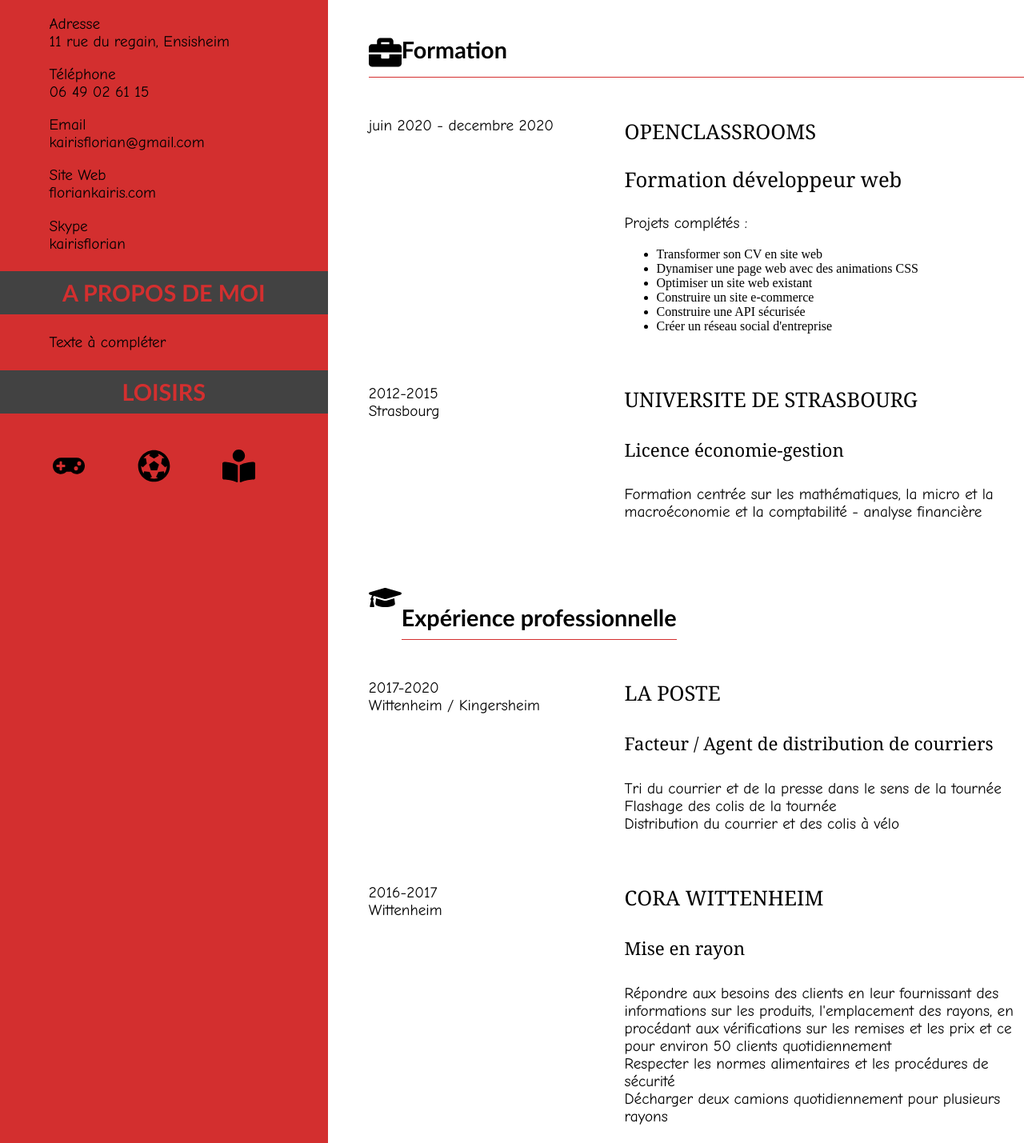
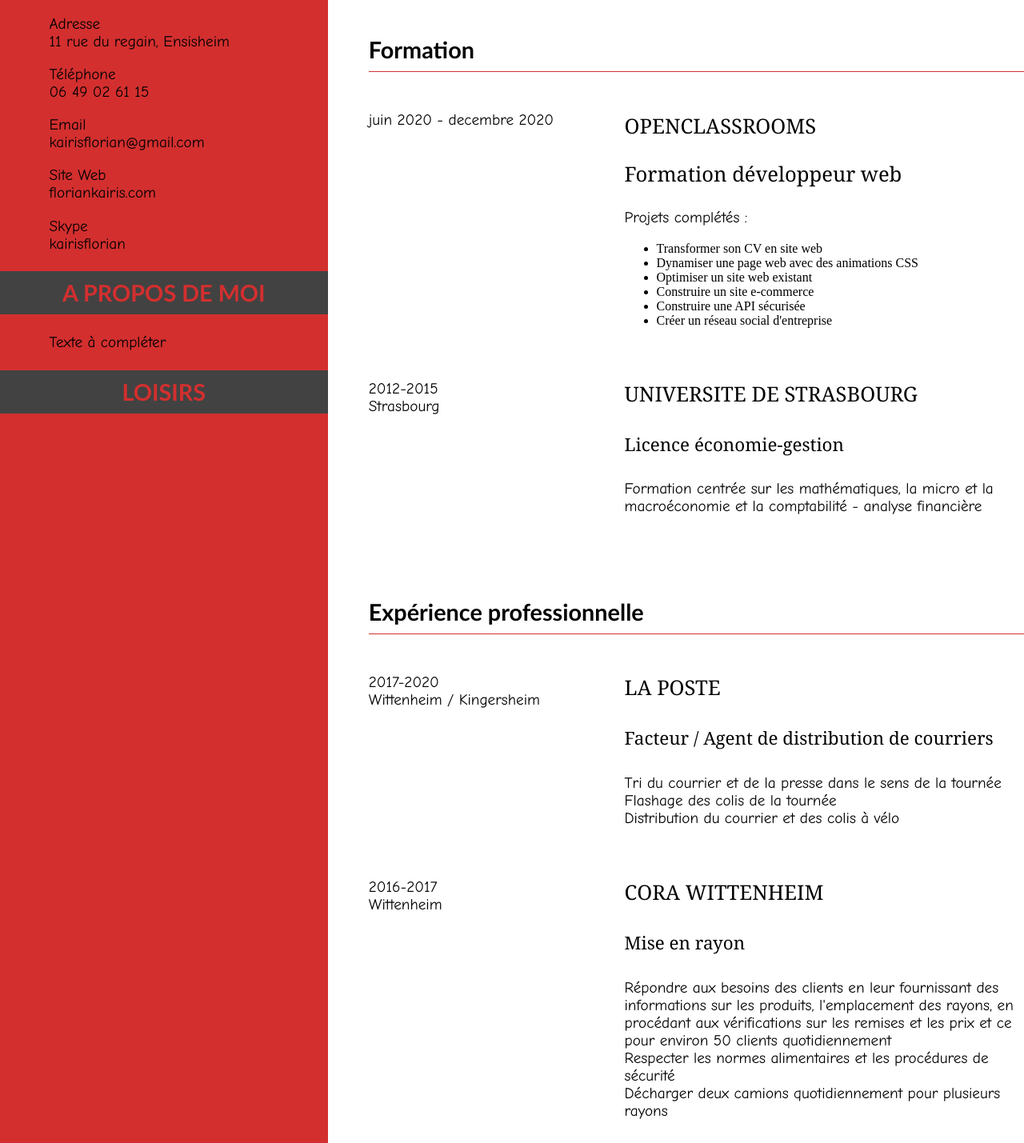
Before and after one commit to kairisflorian/CV-Florian-Kairis, a plain HTML site: page cv.html in a window 1280 px wide. Shown: the part 280-1709 px from the top of the page at 80% size. Drawn offline with Linux system fonts and the light colour scheme.

Commit message:
maj sémantique

```diff
--- a/cv.html
+++ b/cv.html
@@ -8,38 +8,23 @@
 
 
 <body>
-
-
 	<!-- Partie principale du CV -->
 	<div id="Partie_Principale">
-
 		<!-- En-tête du CV -->
 		<header>
 			<h1><strong><span class="nom">FLORIAN</span> KAIRIS</strong></h1>
 			<h2><strong>Développeur web</strong> freelance</h2>
 		</header>
-
-
-
-
-
-
 		<!-- Section formation -->
-			<section id="Section_1">
-
-				<h2 id="briefcase">
-				 <img src="briefcase.svg" alt="briefcase">
-				Formation</h2>
-
-
-
+		<section id="formation">
+			<h2>Formation</h2>
 			<!-- OpenClassRooms -->
-				<div id="Formation_1">
-
-					<div class="element_1"><p>juin 2020 - decembre 2020 </p></div>
-
-
-
+			<article id="formation_1">
+				<!-- Dates de formation -->
+				<div class="element_1">
+					<p>juin 2020 - decembre 2020 </p>
+				</div>
+				<!-- détails de la formation -->
 				<div class="element_2">
 					<h3>OPENCLASSROOMS</h3>
 					<h3>Formation développeur web</h3>
@@ -54,28 +39,54 @@
 						</ul>
 					</p>
 				</div>
-
-
-
+			</article>
+			<!-- Années faculté -->
+			<article id="formation_2">
+				<div class="element_1">
+					<p>2012-2015 <br/> Strasbourg</p>
 				</div>
-
-
-
-				<!-- Années faculté -->
-				<div id="Formation_2">
-
-					<div class="element_1"><p>2012-2015 <br/> Strasbourg</p>
-					</div>
-
 				<div class="element_2">
 						<h3>UNIVERSITE DE STRASBOURG</h3>
 						<h4>Licence économie-gestion</h4>
 						<p>Formation centrée sur les mathématiques, la micro et la macroéconomie et la comptabilité - analyse financière </p>
 				</div>
-
-
+			</article>
+		</section>
+		<!-- Expériences professionnelles -->
+		<section id="expérience">
+			<h2>Expérience professionnelle</h2>
+			<!-- Facteur -->
+			<article id="travail_1">
+				<!-- dates et lieux -->
+				<div class="element_1">
+					<p>2017-2020 <br/> Wittenheim / Kingersheim</p>
 				</div>
-
+				<!-- description du travail -->
+				<div class="element_2">
+					<h3>LA POSTE</h3>
+					<h4>Facteur / Agent de distribution de courriers</h4>
+					<p>Tri du courrier et de la presse dans le sens de la tournée<br/>
+						Flashage des colis de la tournée <br/>
+						Distribution du courrier et des colis à vélo
+					</p>
+				</div>
+			</article>
+			<!-- Mise en rayon -->
+			<article id="travail_2">
+				<!-- dates et lieux -->
+				<div class="element_1">
+					<p>2016-2017 <br/> Wittenheim</p>
+				</div>
+				<!-- description du poste -->
+				<div class="element_2">
+					<h3>CORA WITTENHEIM</h3>
+					<h4>Mise en rayon</h4>
+					<p>Répondre aux besoins des clients en leur fournissant des informations sur les produits, l'emplacement des rayons, en procédant aux vérifications sur les remises et les prix et ce pour environ 50 clients quotidiennement <br/>
+					Respecter les normes alimentaires et les procédures de sécurité <br/>
+					Décharger deux camions quotidiennement pour plusieurs rayons
+					</p>
+				</div>
+			</article>
 		</section>
 
 
@@ -86,50 +97,50 @@
 
 
 
-			<!-- Section Expérience professionnelle -->
-			<section id="Section_2">
-
-				<div id="school">
-					<img src="school.svg" alt="school">
-					<h2>Expérience professionnelle</h2>
-				</div>
-
-					<div id="travail_1">
-						<!-- Facteur -->
 
 
-						<div class="element_1"><p>2017-2020 <br/> Wittenheim / Kingersheim</p> </div>
-
-						<div class="element_2">
-						<h3>LA POSTE</h3>
-						<h4>Facteur / Agent de distribution de courriers</h4>
-						<p>Tri du courrier et de la presse dans le sens de la tournée<br/>
-						Flashage des colis de la tournée <br/>
-						Distribution du courrier et des colis à vélo
-						</p>
-						</div>
-
-					</div>
 
 
-					<!-- Mise en rayon -->
-					<div id="travail_2">
-
-						<div class="element_1"><p>2016-2017 <br/> Wittenheim</p> </div>
-
-						<div class="element_2">
-							<h3>CORA WITTENHEIM</h3>
-							<h4>Mise en rayon</h4>
-							<p>Répondre aux besoins des clients en leur fournissant des informations sur les produits, l'emplacement des rayons, en procédant aux vérifications sur les remises et les prix et ce pour environ 50 clients quotidiennement <br/>
-							Respecter les normes alimentaires et les procédures de sécurité <br/>
-							Décharger deux camions quotidiennement pour plusieurs rayons
-							</p>
-						</div>
-
-					</div>
 
 
-			</section>
+
+
+
+
+
+
+
+
+
+
+
+
+
+
+
+
+
+
+
+
+
+
+
+
+
+
+
+
+
+
+
+
+
+
+
+
+
+
 
 
 
@@ -201,9 +212,7 @@
 			<h2 class="titre_gauche">LOISIRS</h2>
 
 			<div id=loisirs>
-			<img src="gamepad-solid.svg" alt="manette"/>
-			<img src="futbol-solid.svg" alt="ballon de football"/>
-			<img src="book.svg" alt="livre"/>
+
 			</div>
 
 
--- a/styles.css
+++ b/styles.css
@@ -62,7 +62,7 @@ p
 	font-family: Comic Sans MS;
 }
 
-#Section_1
+#formation
 {
 	display: flex;
 	flex-direction: column;
@@ -72,7 +72,7 @@ p
 
 }
 
-#Section_2
+#expérience
 {
 	display: flex;
 	flex-direction: column;
@@ -81,7 +81,7 @@ p
 	margin-top: 60px;
 }
 
-#Formation_1
+#formation_1
 {
 	display: flex;
 	flex-direction: row;
@@ -110,7 +110,7 @@ p
 	word-wrap: break-word;
 }
 
-#Formation_2
+#formation_2
 {
 	display: flex;
 
@@ -136,12 +136,7 @@ p
 
 
 
-#Section_1 h2
-{
-	display: flex;
-	flex: 1;
 
-}
 
 
 
@@ -161,17 +156,7 @@ footer
 
 }
 
-#briefcase
-{
 
-	display: flex;
-}
-
-#school
-{
-	display: flex;
-
-}
 
 #Partie_Principale img
 {
```
Also changed, not shown: book.svg (deleted), briefcase.svg (deleted), futbol-solid.svg (deleted), gamepad-solid.svg (deleted), pen.svg (deleted), school.svg (deleted). Lines whose indentation alone changed are shown as unchanged.
